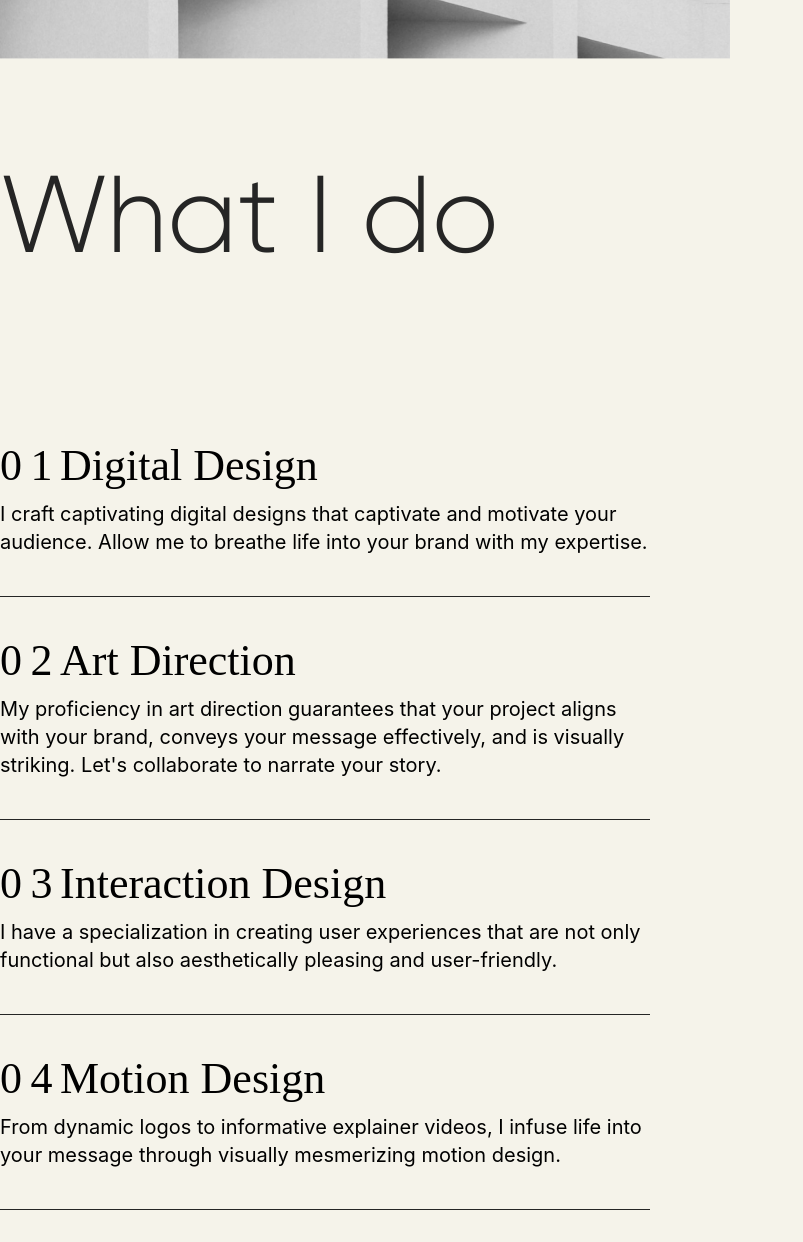
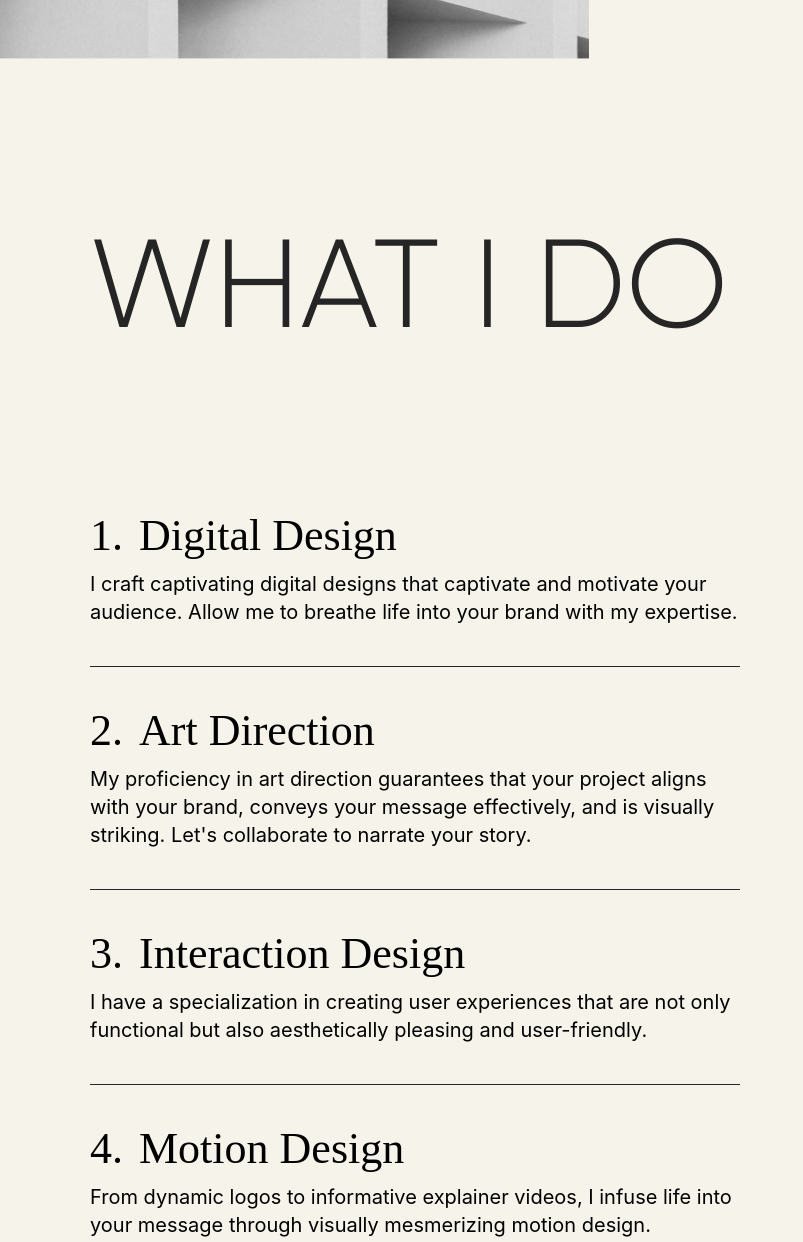
Before and after one commit to stepan-starodubtsev/step-progect2, a website: page src/index.html in a window 1280 px wide. Shown: the part 3480-4722 px from the top of the page, without its empty margins (0-803 px from the left). Drawn offline with nearby package versions, Linux system fonts and the light colour scheme; files that its build step writes are made by us from their sources; files whose address does not match are found by name.

Commit message:
fix bugs and refactored section service

```diff
--- a/src/index.html
+++ b/src/index.html
@@ -83,45 +83,28 @@
         </ul>
     </section>
     <section class="service">
-        <div class="service__image">
-
-        </div>
-        <article class="service__list">
-            <h1 class="service__label">What I do</h1>
+        <div class="service__image"></div>
+        <article class="article">
+            <h3 class="article__label">What I do</h3>
             <ul class="service__criteria">
                 <li class="service__item">
-                    <div class="service__label-wrapper">
-                        <h2 class="service__item--number">01</h2>
-                        <span class="service__item--label">Digital Design</span>
-                    </div>
+                    <h4 class="service__item__header">Digital Design</h4>
                     <p class="service__paragraph">I craft captivating digital designs that captivate and motivate your
                         audience. Allow me to breathe life into your brand with my expertise.</p>
                 </li>
-
                 <li class="service__item">
-                    <div class="service__label-wrapper">
-                        <h2 class="service__item--number">02</h2>
-                        <span class="service__item--label">Art Direction</span>
-                    </div>
+                    <h4 class="service__item__header">Art Direction</h4>
                     <p class="service__paragraph">My proficiency in art direction guarantees that your project aligns
                         with your brand, conveys your message effectively, and is visually striking. Let's collaborate
                         to narrate your story.</p>
                 </li>
-
                 <li class="service__item">
-                    <div class="service__label-wrapper">
-                        <h2 class="service__item--number">03</h2>
-                        <span class="service__item--label">Interaction Design</span>
-                    </div>
+                    <h4 class="service__item__header">Interaction Design</h4>
                     <p class="service__paragraph">I have a specialization in creating user experiences that are not only
                         functional but also aesthetically pleasing and user-friendly.</p>
                 </li>
-
                 <li class="service__item">
-                    <div class="service__label-wrapper">
-                        <h2 class="service__item--number">04</h2>
-                        <span class="service__item--label">Motion Design</span>
-                    </div>
+                    <h4 class="service__item__header">Motion Design</h4>
                     <p class="service__paragraph">From dynamic logos to informative explainer videos, I infuse life into
                         your message through visually mesmerizing motion design.</p>
                 </li>
--- a/src/scss/main-blocks/service.scss
+++ b/src/scss/main-blocks/service.scss
@@ -12,13 +12,13 @@
   //  flex-direction: column;
   //}
 
-  .service__image {
-    width: 57%;
+  &__image {
+    width: 46%;
     height: 1137px;
-    background-image: url("../../images/Frame 3.png");
+    background-image: url("../../images/service-img.png");
     background-size: cover;
 
-    @media screen and (max-width:1200px) and (min-width:768px) {
+    @media screen and (max-width: 1200px) and (min-width: 768px) {
       height: 991px;
     }
 
@@ -26,14 +26,12 @@
       height: 478px;
     }
   }
+}
 
-  .service__list {
-    @include flex(column, nowrap, center, normal);
-    //margin-bottom: 100px;
-    max-width: 940px;
-    padding:0px 0px 70px 0px;
-
-    @media screen and (max-width:1200px) and (min-width:768px) {
+.article {
+  @include flex(column, nowrap, normal, normal);
+  padding: 70px 70px 70px 90px;
+  @media screen and (max-width: 1200px) and (min-width: 768px) {
     width: 100%;
 
     padding: 40px 30px 40px 30px;
@@ -44,18 +42,17 @@
     padding: 20px 20px 20px 20px;
   }
 
-    .service__label {
-      font-family: Gilroy;
-      font-size: 109px;
+  &__label {
+    font-family: var(--main-font);
+    font-size: 125px;
     font-weight: 300;
     line-height: 172.95px;
-      text-align: left;
-      color: rgba(37, 37, 37, 1);
+    text-transform: uppercase;
+    color: var(--black);
     margin-bottom: 100px;
     padding-top: 70px;
-      margin-top: 0;
 
-      @media screen and (max-width:1200px) and (min-width:768px) {
+    @media screen and (max-width: 1200px) and (min-width: 768px) {
       margin: 0 auto;
     }
 
@@ -66,14 +63,13 @@
       margin-bottom: 40px;
     }
   }
+}
 
 .service__criteria {
-      max-width: 931px;
-      display: flex;
-      flex-direction: column;
-      align-items: flex-start;
+  @include flex(column, wrap, normal, start);
+  counter-reset: section; /* Скидає лічильник для кожного h4 */
 
-      @media screen and (max-width:1200px) and (min-width:768px) {
+  @media screen and (max-width: 1200px) and (min-width: 768px) {
     width: 100%;
   }
 
@@ -81,17 +77,15 @@
     height: auto;
     margin-top: 0;
   }
+}
 
 .service__item {
   display: inline-block;
-        max-width: 759px;
-        gap: 10px;
   padding-bottom: 40px;
   margin-top: 40px;
   border-bottom: 1px solid rgba(37, 37, 37, 1);
-        list-style-type: none;
 
-        @media screen and (max-width:1200px) and (min-width:768px) {
+  @media screen and (max-width: 1200px) and (min-width: 768px) {
     width: 100%;
   }
 
@@ -101,60 +95,33 @@
 
   .service__paragraph {
     margin-top: 10px;
-          margin-bottom: 0;
     max-width: 650px;
-          font-family: Inter;
+    font-family: var(--p-font);;
     font-size: 20px;
     font-weight: 400;
     line-height: 28px;
-          text-align: left;
-
   }
 
-        .service__label-wrapper {
-          display: flex;
-          flex-direction: row;
-          align-items: center;
+  &__header {
 
-          .service__item--label {
-
-            font-family: Gilroy-SemiBold;
+    font-family: var(--semiBold-font);
     font-size: 44px;
     line-height: 48px;
     text-align: left;
     color: black;
 
-            @media screen and (max-width:767px) and (min-width:320px) {
+    @media screen and (max-width: 767px) and (min-width: 320px) {
       font-size: 25px;
+    }
+
+    &::before {
+      counter-increment: section; /* Збільшує лічильник для кожного h4 */
+      content: counter(section) ". "; /* Додає номер перед текстом заголовка */
+      margin-right: 5px; /* Відступ після номеру */
     }
   }
 
-          .service__item--number {
-            max-width: 60px;
-            font-family: Gilroy-Light;
-            font-size: 44px;
-            line-height: 48px;
-            text-align: left;
-            color: black;
-            margin-bottom: 0;
-            margin-top: 0;
-
-            @media screen and (max-width:767px) and (min-width:320px) {
-              font-size: 25px;
+  &:last-child{
+    border-bottom: none;
   }
 }
-        }
-      }
-      .service__item:nth-child(2) {
-        display: inline-block;
-        max-width: 759px;
-
-        gap: 10px;
-        padding-bottom: 40px;
-        margin-top: 40px;
-        border-bottom: 1px solid rgba(37, 37, 37, 1);
-        list-style-type: none;
-      }
-    }
-  }
-}
--- a/src/scss/main.scss
+++ b/src/scss/main.scss
@@ -19,4 +19,5 @@
   --light-font: Gilroy-Light;
   --regular-font: Gilroy-Regular;
   --p-font: Inter;
+  --black: #252525;
 }
```
Also changed, not shown: src/images/readme.md (deleted), src/images/service-img.png (renamed from src/images/Frame 3.png). Lines whose indentation alone changed are shown as unchanged.
